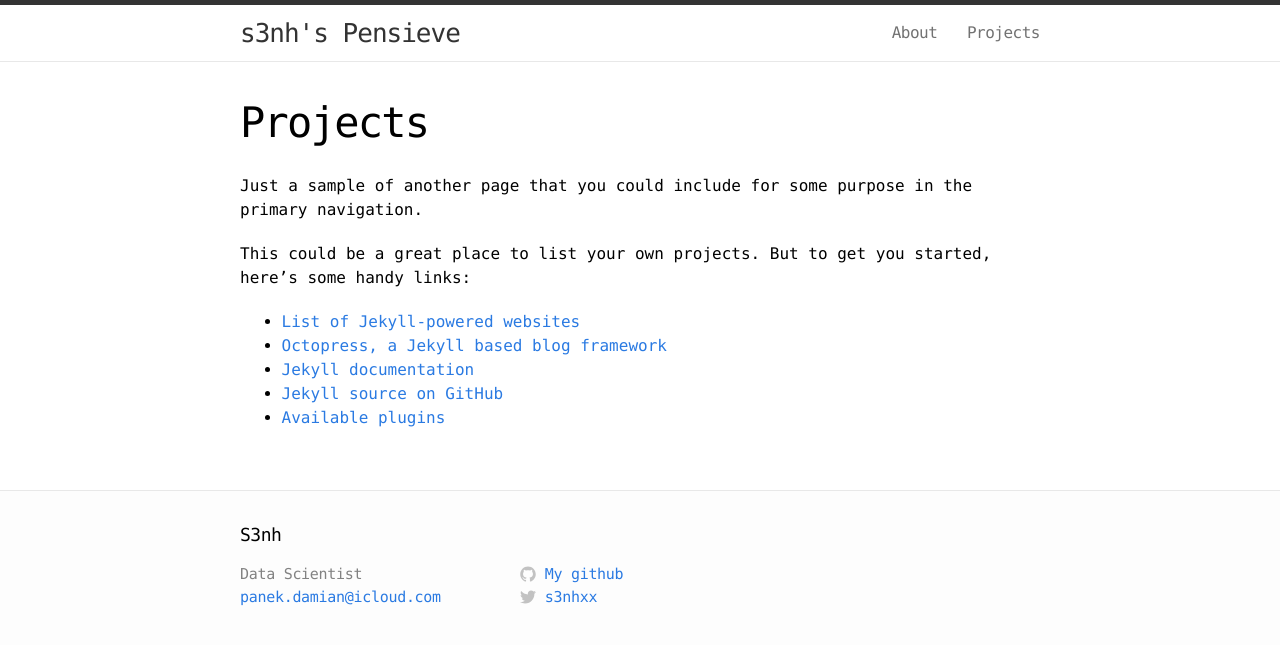
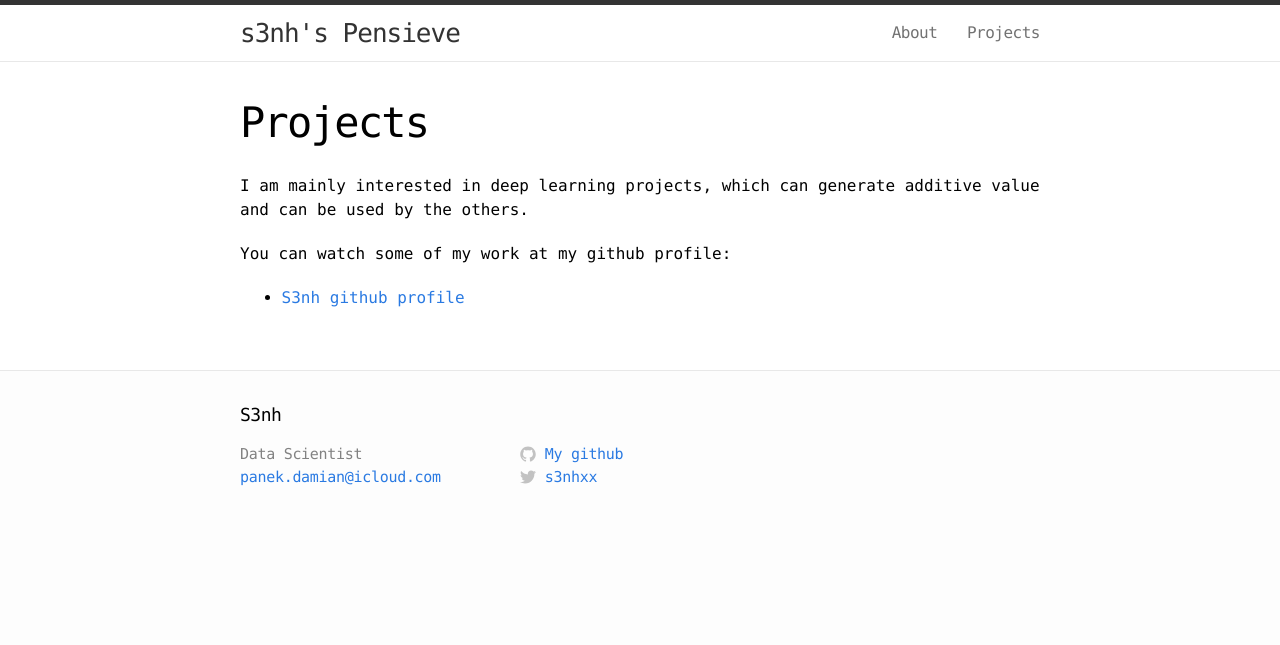
Before and after one commit to s3nh/s3nh.github.io, a Jekyll site: the page built from projects/index.md, in a window 1280 px wide. Shown: the top 645 px of the page. Built offline with Jekyll 4.4.1, drawn with Linux system fonts in a browser that asks for light colours; Markdown is read by kramdown in place of the engine named in the settings.

Commit message:
Change about and description section

```diff
--- a/projects/index.md
+++ b/projects/index.md
@@ -3,12 +3,9 @@
 title: Projects
 ---
 
-Just a sample of another page that you could include for some purpose in the primary navigation.
+I am mainly interested in deep learning projects, which
+can generate additive value and can be used by the others.
 
-This could be a great place to list your own projects. But to get you started, here's some handy links:
+You can watch some of my work at my github profile:
 
-- [List of Jekyll-powered websites](https://github.com/jekyll/jekyll/wiki/Sites)
-- [Octopress, a Jekyll based blog framework](https://github.com/octopress/)
-- [Jekyll documentation](http://jekyllrb.com/)
-- [Jekyll source on GitHub](https://github.com/jekyll/jekyll)
-- [Available plugins](http://jekyllrb.com/docs/plugins/#available_plugins)
+- [S3nh github profile](https://github.com/s3nh)
```
